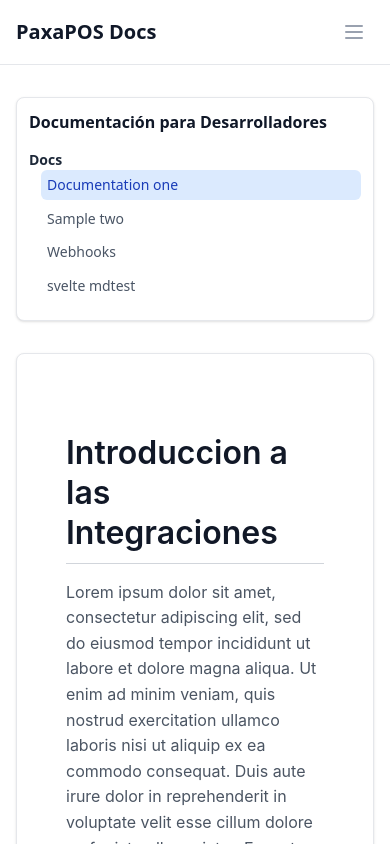
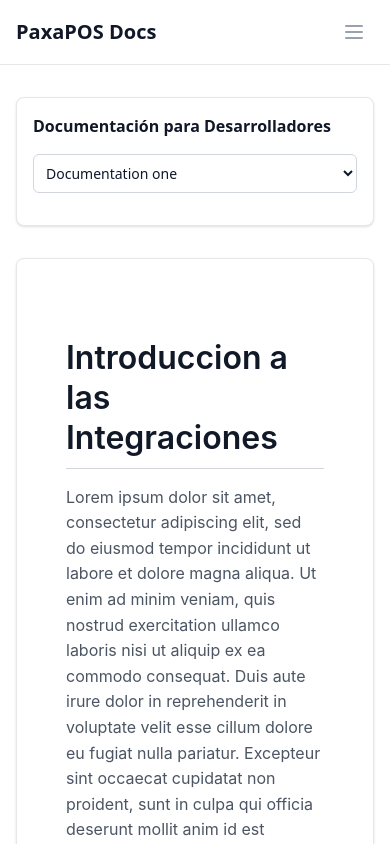
Before and after one commit to paxapos/documentation, a SvelteKit app: page /dev in a window 390 px wide. Shown: the top 844 px of the page. Built offline with nearby package versions, Linux system fonts and the light colour scheme.

Commit message:
feat: Agregar selector dropdown para módulos en la vista móvil

```diff
--- a/src/routes/dev/+page.svelte
+++ b/src/routes/dev/+page.svelte
@@ -199,21 +199,59 @@
         console.log('Opening markdown content as txt for:', moduleName);
     }
 
+    // Función para manejar el selector dropdown (móvil)
+    function handleModuleSelect(event: Event) {
+        const target = event.target as HTMLSelectElement;
+        const selectedValue = target.value;
+
+        if (!selectedValue) return;
+
+        // Encontrar el módulo seleccionado
+        for (const group of grouped_content) {
+            const foundItem = group.items.find(item => item.id === selectedValue);
+            if (foundItem) {
+                selectModule(foundItem.id, foundItem.title, foundItem.html, foundItem.rawMarkdown);
+                break;
+            }
+        }
+    }
+
 </script>
 
 <div class="mx-auto max-w-7xl px-4 py-8 sm:px-6 lg:px-8 bg-white dark:bg-gray-900 min-h-screen">
     <div class="flex flex-col gap-8 lg:flex-row">
+        <!-- Sidebar responsivo -->
         <aside class="lg:w-64 flex-shrink-0">
-            <div class="rounded-lg border border-gray-200 dark:border-gray-700 bg-white dark:bg-gray-800 p-3 shadow-sm">
-                <h3 class="mb-4 font-bold text-gray-900 dark:text-white text-m">Documentación para Desarrolladores</h3>
-                <nav>
+            <div class="rounded-lg border border-gray-200 dark:border-gray-700 bg-white dark:bg-gray-800 p-4 shadow-sm">
+                <h3 class="mb-4 font-bold text-gray-900 dark:text-white text-base">Documentación para Desarrolladores</h3>
+
+                <!-- Dropdown para móvil (visible solo en pantallas pequeñas) -->
+                <div class="block lg:hidden mb-4">
+                    <select
+                        class="w-full p-2 border border-gray-300 dark:border-gray-600 rounded-md bg-white dark:bg-gray-700 text-gray-900 dark:text-white focus:ring-2 focus:ring-blue-500 focus:border-transparent text-sm"
+                        value={selectedModuleId || ''}
+                        onchange={handleModuleSelect}
+                    >
+                        <option value="">Selecciona un módulo...</option>
+                        {#each grouped_content as group}
+                            <optgroup label={group.folder}>
+                                {#each group.items as item}
+                                    <option value={item.id}>{item.title}</option>
+                                {/each}
+                            </optgroup>
+                        {/each}
+                    </select>
+                </div>
+
+                <!-- Sidebar tradicional para desktop (visible solo en pantallas grandes) -->
+                <nav class="hidden lg:block">
                     {#each grouped_content as group}
-                        <div class="mb-2">
-                            <h4 class="mb-4' font-semibold text-gray-800 dark:text-gray-200 text-sm">{group.folder}</h4>
+                        <div class="mb-3">
+                            <h4 class="mb-2 font-semibold text-gray-800 dark:text-gray-200 text-sm">{group.folder}</h4>
                             <nav class="space-y-1 pl-3">
                                 {#each group.items as item}
                                     <button
-                                        on:click={() => selectModule(item.id, item.title, item.html, item.rawMarkdown)}
+                                        onclick={() => selectModule(item.id, item.title, item.html, item.rawMarkdown)}
                                         class="block w-full text-left text-sm p-1.5 rounded-md transition-colors duration-200 cursor-pointer leading-tight
                                         {isSelected(item.id)
                                             ? 'bg-blue-100 dark:bg-blue-900/50 text-blue-800 dark:text-blue-200 font-medium'
@@ -241,7 +279,7 @@
                     <div class="mt-8 pt-6 border-t border-gray-200 dark:border-gray-700">
                         <div class="flex justify-end">
                             <button
-                                on:click={() => handleLLMIntegration(selectedModuleId || '', selectedModuleName)}
+                                onclick={() => handleLLMIntegration(selectedModuleId || '', selectedModuleName)}
                                 class="inline-flex items-center px-4 py-2 bg-gray-600 hover:bg-gray-700 dark:bg-gray-700 dark:hover:bg-gray-600 cursor-pointer text-white text-sm font-medium rounded-md transition-colors duration-200 shadow-sm"
                             >
                                 <svg class="mr-2 h-4 w-4" fill="none" stroke="currentColor" viewBox="0 0 24 24">
--- a/src/routes/user-guide/+page.svelte
+++ b/src/routes/user-guide/+page.svelte
@@ -201,21 +201,59 @@
         console.log('Opening markdown content as txt for:', moduleName);
     }
 
+    // Función para manejar el selector dropdown (móvil)
+    function handleModuleSelect(event: Event) {
+        const target = event.target as HTMLSelectElement;
+        const selectedValue = target.value;
+
+        if (!selectedValue) return;
+
+        // Encontrar el módulo seleccionado
+        for (const group of grouped_content) {
+            const foundItem = group.items.find(item => item.id === selectedValue);
+            if (foundItem) {
+                selectModule(foundItem.id, foundItem.title, foundItem.html, foundItem.rawMarkdown);
+                break;
+            }
+        }
+    }
+
 </script>
 
 <div class="mx-auto max-w-7xl px-4 py-8 sm:px-6 lg:px-8 bg-white dark:bg-gray-900 min-h-screen">
     <div class="flex flex-col gap-8 lg:flex-row">
+        <!-- Sidebar responsivo -->
         <aside class="lg:w-64 flex-shrink-0">
-            <div class="rounded-lg border border-gray-200 dark:border-gray-700 bg-white dark:bg-gray-800 p-3 shadow-sm">
-                <h3 class="mb-4 font-bold text-gray-900 dark:text-white text-m">Manual de usuario</h3>
-                <nav>
+            <div class="rounded-lg border border-gray-200 dark:border-gray-700 bg-white dark:bg-gray-800 p-4 shadow-sm">
+                <h3 class="mb-4 font-bold text-gray-900 dark:text-white text-base">Manual de usuario</h3>
+
+                <!-- Dropdown para móvil (visible solo en pantallas pequeñas) -->
+                <div class="block lg:hidden mb-4">
+                    <select
+                        class="w-full p-2 border border-gray-300 dark:border-gray-600 rounded-md bg-white dark:bg-gray-700 text-gray-900 dark:text-white focus:ring-2 focus:ring-blue-500 focus:border-transparent text-sm"
+                        value={selectedModuleId || ''}
+                        onchange={handleModuleSelect}
+                    >
+                        <option value="">Selecciona un módulo...</option>
+                        {#each grouped_content as group}
+                            <optgroup label={group.folder}>
+                                {#each group.items as item}
+                                    <option value={item.id}>{item.title}</option>
+                                {/each}
+                            </optgroup>
+                        {/each}
+                    </select>
+                </div>
+
+                <!-- Sidebar tradicional para desktop (visible solo en pantallas grandes) -->
+                <nav class="hidden lg:block">
                     {#each grouped_content as group}
-                        <div class="mb-2">
-                            <h4 class="mb-4' font-semibold text-gray-800 dark:text-gray-200 text-sm">{group.folder}</h4>
+                        <div class="mb-3">
+                            <h4 class="mb-2 font-semibold text-gray-800 dark:text-gray-200 text-sm">{group.folder}</h4>
                             <nav class="space-y-1 pl-3">
                                 {#each group.items as item}
                                     <button
-                                        on:click={() => selectModule(item.id, item.title, item.html, item.rawMarkdown)}
+                                        onclick={() => selectModule(item.id, item.title, item.html, item.rawMarkdown)}
                                         class="block w-full text-left text-sm p-1.5 rounded-md transition-colors duration-200 cursor-pointer leading-tight
                                         {isSelected(item.id)
                                             ? 'bg-blue-100 dark:bg-blue-900/50 text-blue-800 dark:text-blue-200 font-medium'
@@ -242,7 +280,7 @@
                     <div class="mt-8 pt-6 border-t border-gray-200 dark:border-gray-700">
                         <div class="flex justify-end">
                             <button
-                                on:click={() => handleLLMIntegration(selectedModuleId || '', selectedModuleName)}
+                                onclick={() => handleLLMIntegration(selectedModuleId || '', selectedModuleName)}
                                 class="inline-flex items-center px-4 py-2 bg-gray-600 hover:bg-gray-700 dark:bg-gray-700 dark:hover:bg-gray-600 cursor-pointer text-white text-sm font-medium rounded-md transition-colors duration-200 shadow-sm"
                             >
                                 <svg class="mr-2 h-4 w-4" fill="none" stroke="currentColor" viewBox="0 0 24 24">
```
